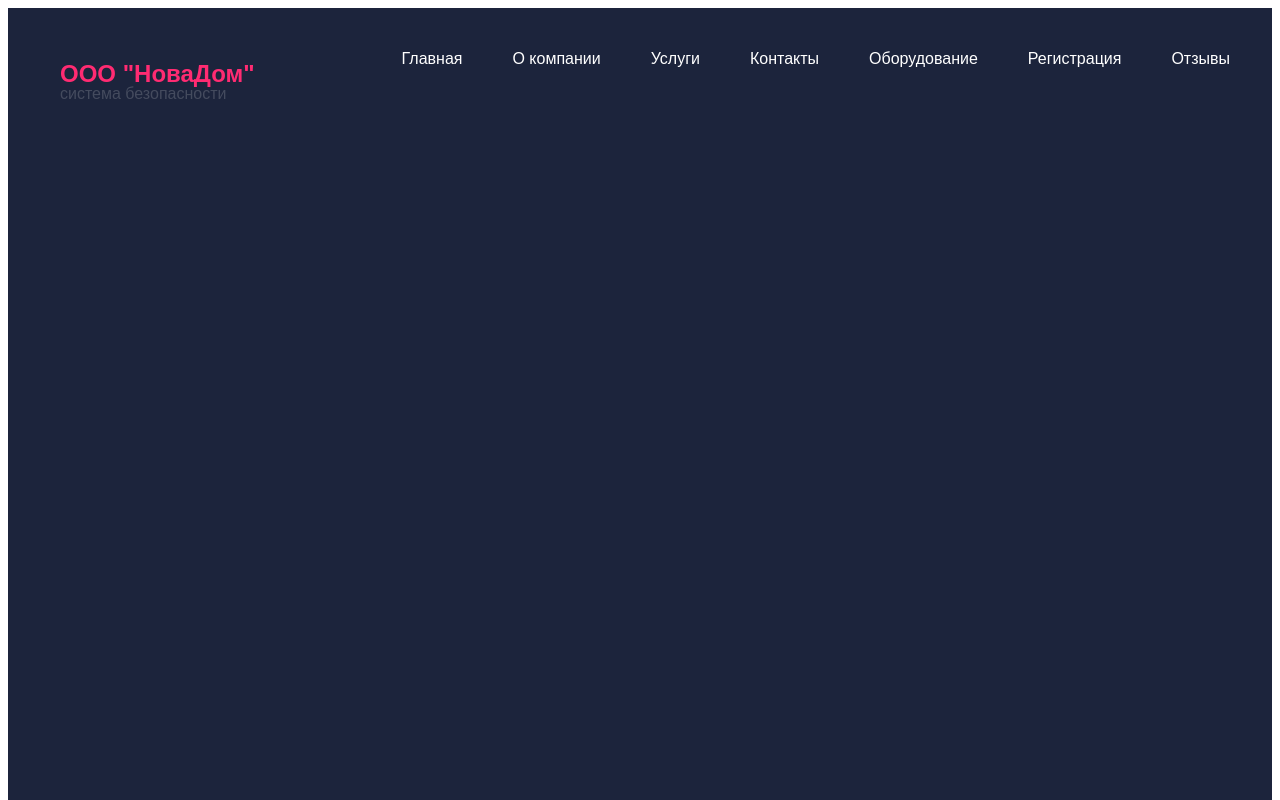
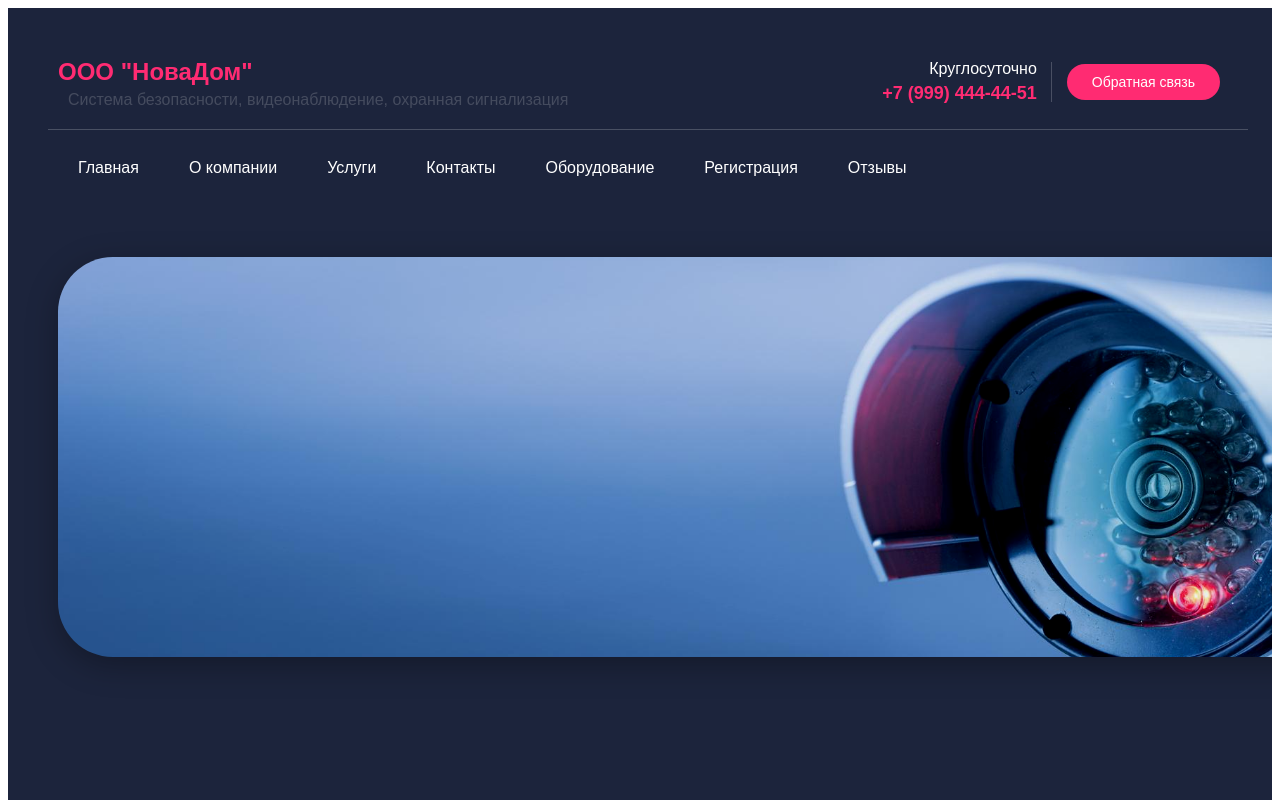
Before and after one commit to SindaskinNikita/Website, an Angular app: page / in a window 1280 px wide. Shown: the top 800 px of the page. Built offline with nearby package versions, Linux system fonts and the light colour scheme.

Commit message:
Обновление главной страницы: добавление контактной информации, кнопки обратной связи и баннера с изображением

```diff
--- a/src/main-view/main-view.component.css
+++ b/src/main-view/main-view.component.css
@@ -7,41 +7,118 @@ html {
 body {
     background-color: #1C243C;
     width: 100%;
-    height: 100%;
+    height: 7000px;
     margin: 0;
     padding: 0;
-    min-height: 100vh;
+    min-height: 7000px;
     overflow-x: hidden;
 }
 
 .company-name {
-    position: fixed;
-    top: 40px;
-    left: 40px;
+    position: relative;
+    margin-top: 40px;
+    margin-left: 40px;
     color: #FF2B72;
     font-size: 24px;
     font-weight: bold;
     font-family: 'Arial', sans-serif;
-    padding: 20px;
+    padding: 10px;
     padding-bottom: 5px;
+    z-index: 1000;
 }
 
 .company-subtitle {
-    position: fixed;
-    top: 85px;
-    left: 60px;
+    position: relative;
+    margin-top: 0px;
+    margin-left: 60px;
     color: #4F5567;
     font-size: 16px;
     font-family: 'Arial', sans-serif;
     opacity: 0.8;
+    z-index: 1000;
+}
+
+.contact-info {
+    position: absolute;
+    top: 40px;
+    right: 40px;
+    text-align: right;
+    padding: 20px;
+    display: flex;
+    align-items: center;
+    gap: 30px;
+}
+
+.contact-text {
+    display: flex;
+    flex-direction: column;
+    align-items: flex-end;
+    gap: 5px;
+    position: relative;
+}
+
+.contact-text::after {
+    content: '';
+    position: absolute;
+    right: -15px;
+    top: 50%;
+    transform: translateY(-50%);
+    height: 40px;
+    width: 1px;
+    background-color: rgba(255, 255, 255, 0.2);
+}
+
+.feedback-button {
+    background-color: #FF2B72;
+    color: white;
+    border: none;
+    border-radius: 25px;
+    padding: 10px 25px;
+    font-size: 14px;
+    font-family: 'Arial', sans-serif;
+    cursor: pointer;
+    transition: background-color 0.3s ease;
+    order: 2;
+}
+
+.feedback-button:hover {
+    background-color: #ff4785;
+}
+
+.working-hours {
+    color: #ffffff;
+    font-size: 16px;
+    font-family: 'Arial', sans-serif;
+}
+
+.phone-number {
+    color: #FF2B72;
+    font-size: 18px;
+    font-weight: bold;
+    font-family: 'Arial', sans-serif;
+    text-decoration: none;
 }
 
 .nav-menu {
-    position: fixed;
-    top: 40px;
-    right: 40px;
+    position: relative;
+    margin-top: 20px;
+    margin-left: 40px;
     display: flex;
     gap: 30px;
+    padding: 20px;
+    background-color: #1C243C;
+    z-index: 1000;
+    width: calc(100% - 80px);
+}
+
+.nav-menu::before {
+    content: '';
+    position: absolute;
+    left: 0;
+    top: 0;
+    width: calc(100vw - 80px);
+    height: 1px;
+    background-color: rgba(255, 255, 255, 0.2);
 }
 
 .nav-item {
@@ -56,3 +133,35 @@ body {
 .nav-item:hover {
     color: #FF2B72;
 }
+
+.main-content {
+    margin-top: 50px;
+    position: relative;
+    z-index: 1;
+}
+
+.rounded-image-container {
+    position: relative;
+    margin-top: 50px;
+    margin-left: 50px;
+    width: 1350px;
+    height: 400px;
+    border-radius: 55px;
+    overflow: hidden;
+    box-shadow: 0 8px 32px rgba(0, 0, 0, 0.3);
+    transform: none;
+    z-index: 900;
+}
+
+.rounded-image {
+    width: 100%;
+    height: 100%;
+    object-fit: cover;
+    transition: transform 0.5s ease;
+    filter: brightness(0.9) contrast(1.1);
+}
+
+.rounded-image:hover {
+    transform: scale(1.01);
+    filter: brightness(1) contrast(1.1);
+}
--- a/src/main-view/main-view.component.html
+++ b/src/main-view/main-view.component.html
@@ -1,6 +1,15 @@
 <body>
+    <header class="header">
         <div class="company-name">ООО "НоваДом"</div>
-    <div class="company-subtitle">система безопасности</div>
+        <div class="company-subtitle">Система безопасности, видеонаблюдение, охранная сигнализация</div>
+
+        <div class="contact-info">
+            <div class="contact-text">
+                <div class="working-hours">Круглосуточно</div>
+                <a href="tel:+7994444451" class="phone-number">+7 (999) 444-44-51</a>
+            </div>
+            <button class="feedback-button">Обратная связь</button>
+        </div>
 
         <nav class="nav-menu">
             <a href="#" class="nav-item">Главная</a>
@@ -11,4 +20,13 @@
             <a href="#" class="nav-item">Регистрация</a>
             <a href="#" class="nav-item">Отзывы</a>
         </nav>
+    </header>
+
+    <main class="main-content">
+        <div class="rounded-image-container">
+            <img src="assets/images/camera.jpg" alt="Камера видеонаблюдения" class="rounded-image">
+        </div>
+
+        <!-- Здесь может быть дополнительный контент для прокрутки -->
+    </main>
 </body>
```
Also changed, not shown: src/assets/images/camera.jpg (added). Lines whose indentation alone changed are shown as unchanged.
